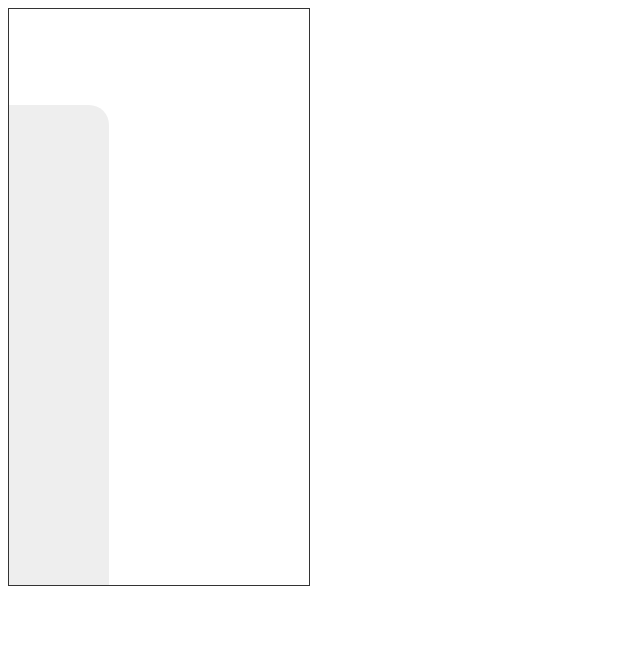
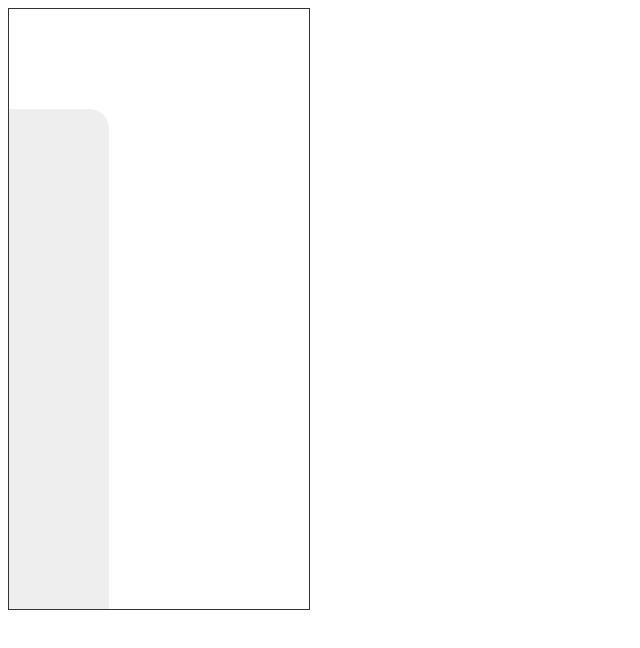
Before and after one commit to wbxl2000/lby-coffee, a plain HTML site: page index.html in a window 1280 px wide. Both pictures are taken after a click on the element 59 px from the left and 57 px from the top of the page. Shown: the whole page, without its empty margins (0-640 px from the left). Drawn offline with Linux system fonts and the light colour scheme.

Commit message:
luckin plus

```diff
--- a/index.html
+++ b/index.html
@@ -18,37 +18,29 @@
       <div class="item" id="5"> </div>
       <div class="item" id="6"> </div>
     </div>
-
   </div>
-
 </body>
 
 </html>
 
 <script>
-  const divs = document.querySelectorAll(".item");
-  console.log(divs);
-  for (div of divs) {
-    div.addEventListener('click', e => {
+  const items = document.querySelectorAll(".item");
+  for (item of items) {
+    item.addEventListener('click', e => {
       console.log("点击" + e.target.id);
+
+      // init
       for (let i = 1; i <= 6; ++i) {
-        if (i == e.target.id) {
-          document.getElementById(i.toString()).style.background = "white";
-          continue;
-        } else if (i == parseInt(e.target.id) - 1) {
-          document.getElementById(i.toString()).style.borderRadius = "0 0 20px 0px"
-        } else if (i == parseInt(e.target.id) + 1) {
-          document.getElementById(i.toString()).style.borderRadius = "0 20px 0px 0px"
-        } else {
-          document.getElementById(i.toString()).style.borderRadius = "0 0px 0px 0px"
-        }
-        const x = document.getElementById(i.toString());
-        console.log(x);
-        x.style.background = "#eee";
+        items[i.toString() - 1].style.borderRadius = "0"
+        items[i.toString() - 1].style.background = "#eee";
       }
+
+      const id = parseInt(e.target.id) - 1;
+      items[id].style.background = "white";
+      (id !== 0) && (items[id - 1].style.borderRadius = "0 0 20px 0");
+      (id !== 5) && (items[id + 1].style.borderRadius = "0 20px 0 0");
     })
   }
-
 </script>
 
 <style>
@@ -59,13 +51,11 @@
 
   .side {
     width: 100px;
-    /* border: 1px solid #eee; */
   }
 
   .item {
-    height: 96px;
+    height: 100px;
     width: 100px;
-    /* border: 2px solid blue; */
     background-color: #eee;
   }
 </style>
```
